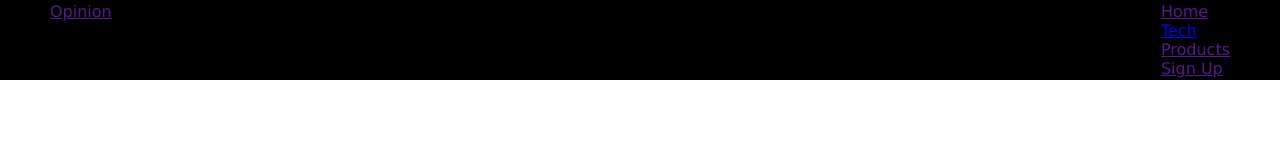
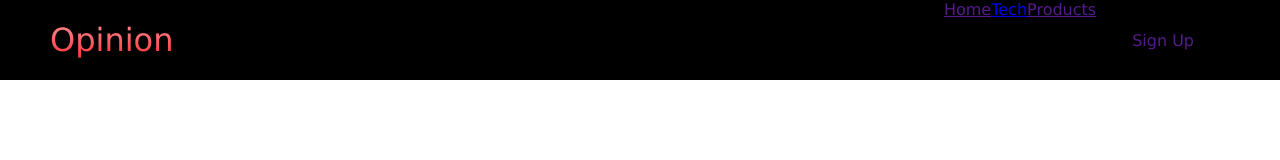
Before and after one commit to slothjohn/beginner-website, a plain HTML site: page index.html in a window 1280 px wide. Drawn offline with Linux system fonts and the light colour scheme.

Commit message:
Updated styling

```diff
--- a/styles.css
+++ b/styles.css
@@ -28,3 +28,61 @@
     margin: 0 auto;
     padding: 0 50px;
 }
+
+#navbar_logo {
+    background-color: red;
+    background-image: linear-gradient(to top, red 0%, pink 100%);
+    background-size: 100%;
+    -webkit-background-clip: text;
+    -moz-background-clip: text;
+    -webkit-text-fill-color: transparent;
+    -moz-text-fill-color: transparent;
+    display: flex;
+    align-items: center;
+    cursor: pointer;
+    text-decoration: mnone;
+    font-size: 2rem;
+}
+
+.fa-gem {
+    margin-right: 0.5rem;
+}
+
+.navbar_menu {
+    display: flex;
+    align-items:center;
+    list-style: none;
+    text-align: center;
+}
+
+.navbar_item {
+    height: 80px;
+}
+
+.navbar_links {
+    color: white;
+    display: flex;
+    align-items: center;
+    justify-content: center;
+    text-decoration: none;
+    padding: 0 1rem;
+    height: 100px;
+}
+
+.navbar_btn {
+    display: flex;
+    justify-content: center;
+    align-items: center;
+    padding: 0 1rem;
+    width: 100%;
+}
+
+.button {
+    display: flex;
+    justify-content: center;
+    align-items: center;
+    text-decoration: none;
+    padding: 10px 20px;
+    height: 100%;
+
+}
```
